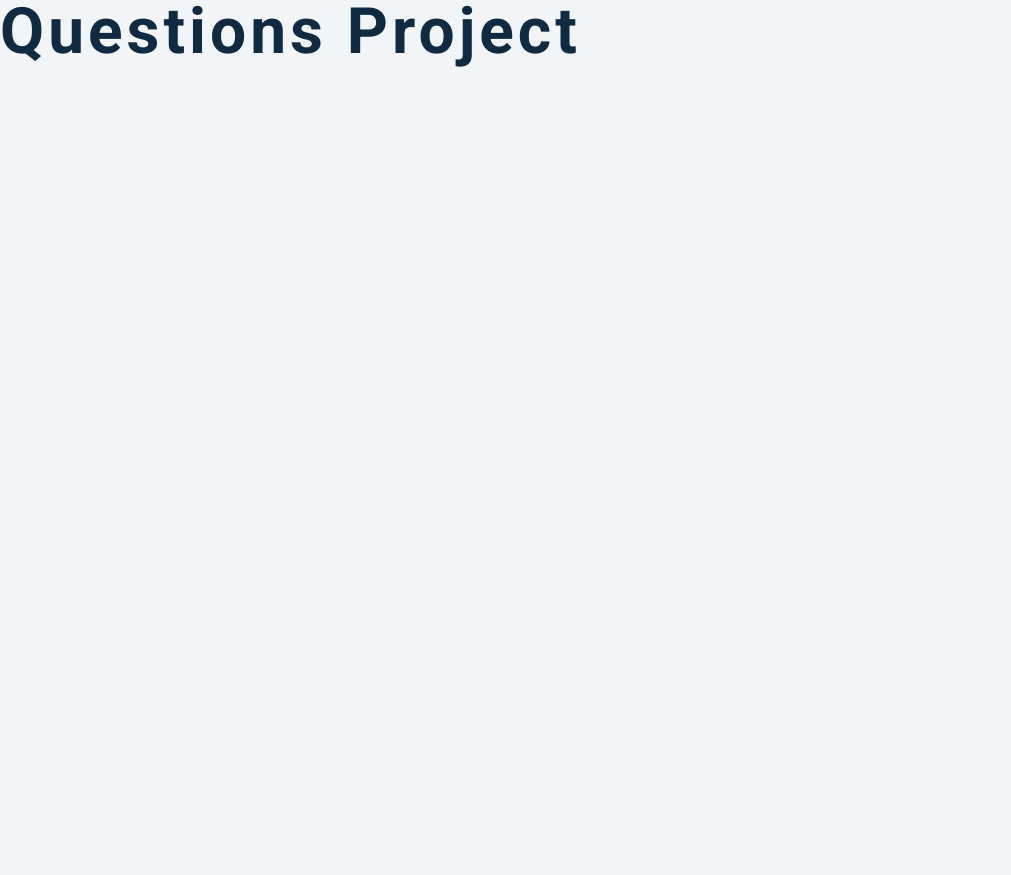
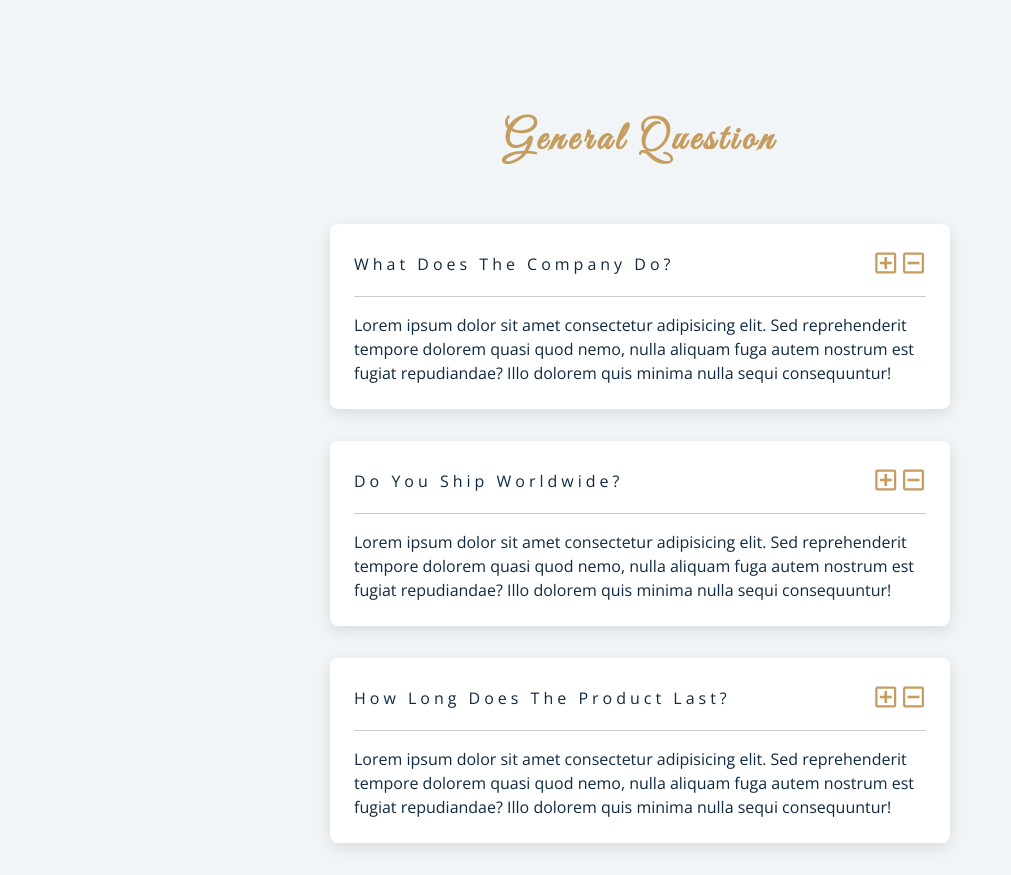
Before and after one commit to missbaah/questions-project, a plain HTML site: page index.html in a window 1280 px wide. Shown: the whole page, without its empty margins (0-1011 px from the left). Before the commit the page ends 800 px from the top, so only its background shows below. Drawn offline with nearby package versions, Linux system fonts and the light colour scheme.

Commit message:
html setpu

```diff
--- a/index.html
+++ b/index.html
@@ -18,7 +18,76 @@
     <link rel="stylesheet" href="styles.css" />
   </head>
   <body>
-    <h1>questions project</h1>
+    <section class="questions">
+      <div class="title">
+        <h2>general question</h2>
+      </div>
+      <div class="section-center">
+        <article class="question">
+          <div class="question-title">
+            <p>what does the company do?</p>
+            <button type="button" class="question-btn">
+              <span class="plus-icon">
+                <i class="far fa-plus-square"></i>
+              </span>
+              <span class="minus-icon">
+                <i class="far fa-minus-square"></i>
+              </span>
+            </button>
+          </div>
+
+          <!-- question text-->
+          <div class="question-text">
+            Lorem ipsum dolor sit amet consectetur adipisicing elit. Sed
+            reprehenderit tempore dolorem quasi quod nemo, nulla aliquam fuga
+            autem nostrum est fugiat repudiandae? Illo dolorem quis minima nulla
+            sequi consequuntur!
+          </div>
+        </article>
+        <article class="question">
+          <div class="question-title">
+            <p>do you ship worldwide?</p>
+            <button type="button" class="question-btn">
+              <span class="plus-icon">
+                <i class="far fa-plus-square"></i>
+              </span>
+              <span class="minus-icon">
+                <i class="far fa-minus-square"></i>
+              </span>
+            </button>
+          </div>
+
+          <!-- question text-->
+          <div class="question-text">
+            Lorem ipsum dolor sit amet consectetur adipisicing elit. Sed
+            reprehenderit tempore dolorem quasi quod nemo, nulla aliquam fuga
+            autem nostrum est fugiat repudiandae? Illo dolorem quis minima nulla
+            sequi consequuntur!
+          </div>
+        </article>
+        <article class="question">
+          <div class="question-title">
+            <p>how long does the product last?</p>
+            <button type="button" class="question-btn">
+              <span class="plus-icon">
+                <i class="far fa-plus-square"></i>
+              </span>
+              <span class="minus-icon">
+                <i class="far fa-minus-square"></i>
+              </span>
+            </button>
+          </div>
+
+          <!-- question text-->
+          <div class="question-text">
+            Lorem ipsum dolor sit amet consectetur adipisicing elit. Sed
+            reprehenderit tempore dolorem quasi quod nemo, nulla aliquam fuga
+            autem nostrum est fugiat repudiandae? Illo dolorem quis minima nulla
+            sequi consequuntur!
+          </div>
+        </article>
+      </div>
+    </section>
     <!-- javascript -->
     <script src="app.js"></script>
   </body>
```
